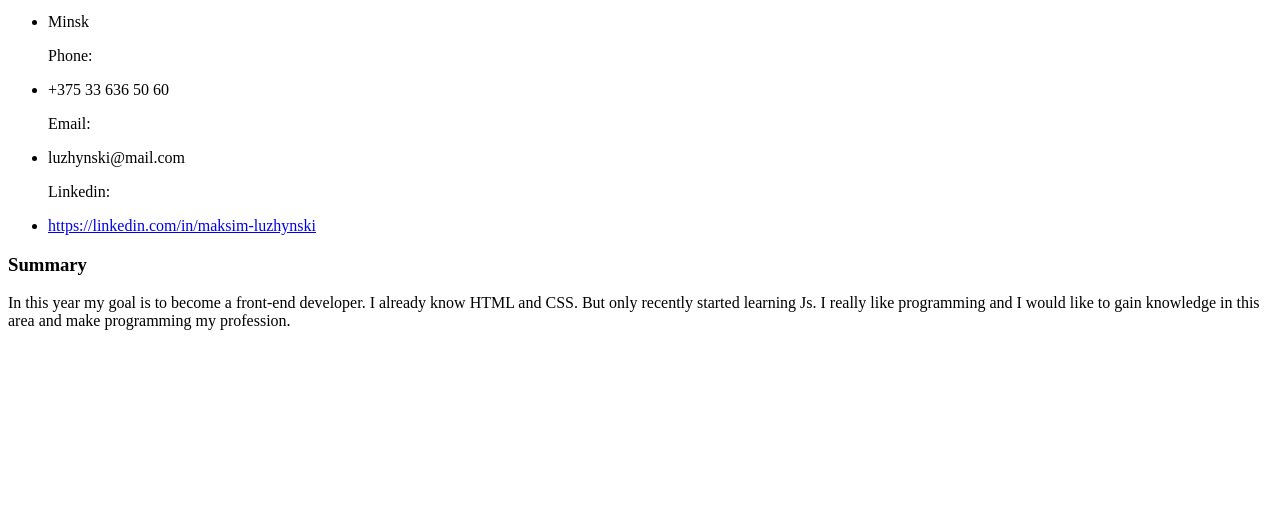
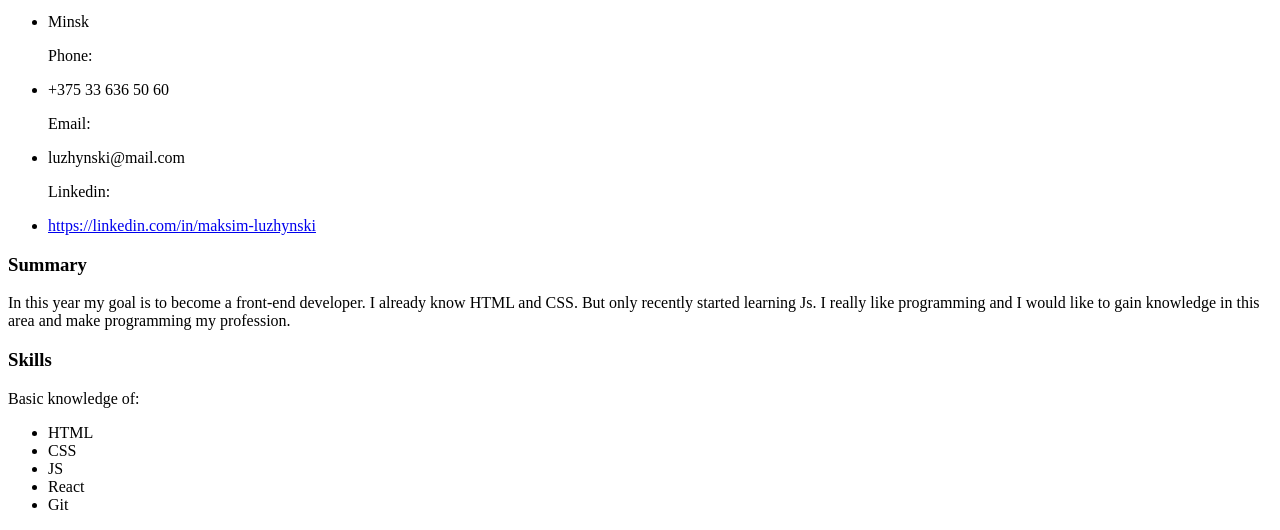
Before and after one commit to MaksimLuzhynski/rsschool-cv, a plain HTML site: page index.html in a window 1280 px wide. Shown: the part 717-1247 px from the top of the page. Before the commit the page ends 1063 px from the top, so only its background shows below. Drawn offline with Linux system fonts and the light colour scheme.

Commit message:
feat: add skills

```diff
--- a/index.html
+++ b/index.html
@@ -34,6 +34,18 @@
                     I really like programming and I would like to gain knowledge in this area and make programming my
                     profession.
                 </p>
+            </section>
+            <section class="skills">
+                <h1 class="section-header">Skills</h1>
+                <p class="little-header">Basic knowledge of:</p>
+                <ul class="list">
+                    <li>HTML</li>
+                    <li>CSS</li>
+                    <li>JS</li>
+                    <li>React</li>
+                    <li>Git</li>
+                </ul>
+            </section>
         </article>
     </main>
 
```
